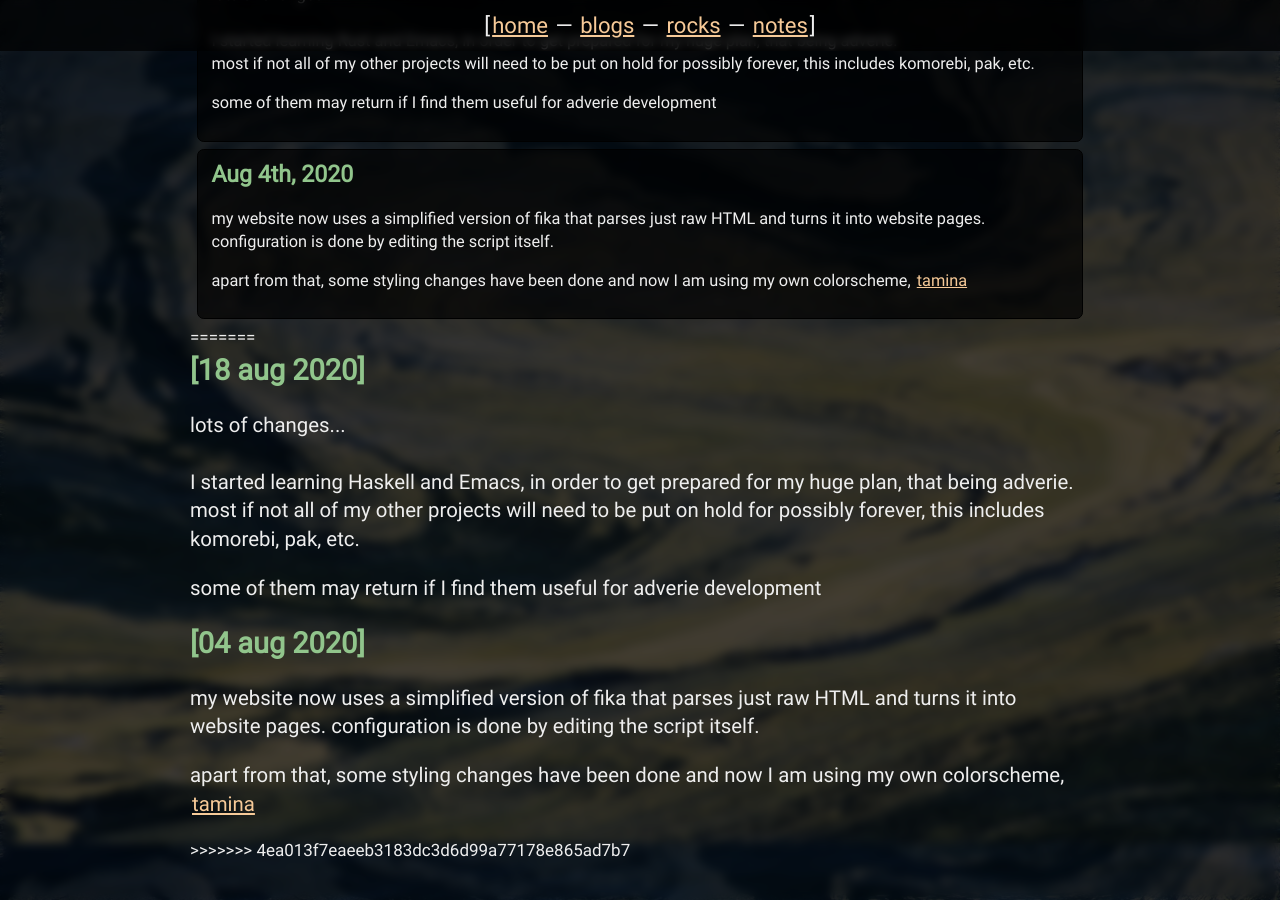
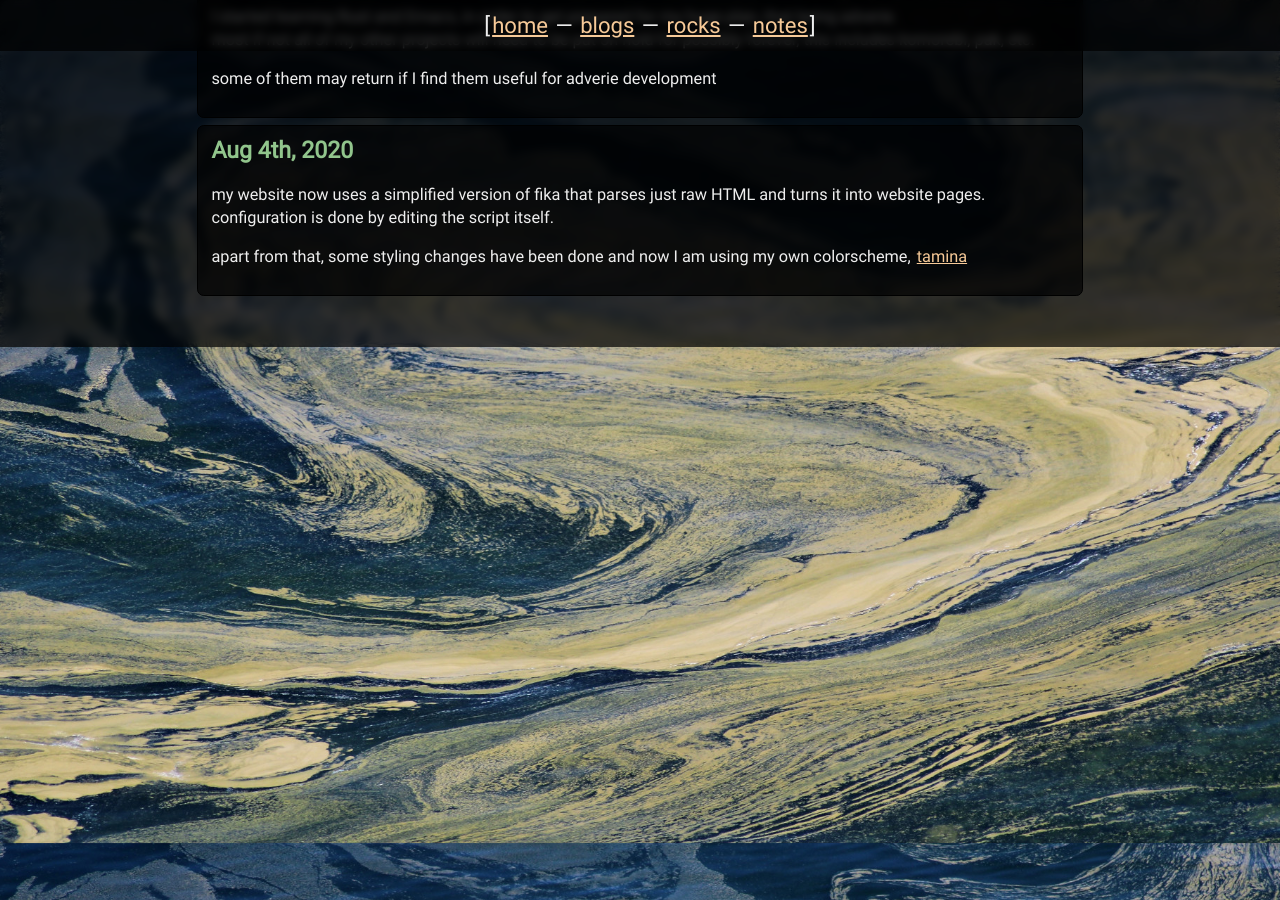
Before and after one commit to XilogOfficial/taminaru, a Jekyll site: the page built from index.html, in a window 1280 px wide and 900 px high, scrolled down 1688 px. Built offline with Jekyll 4.4.1, drawn with Linux system fonts in a browser that asks for light colours.

Commit message:
fixed link

```diff
--- a/index.html
+++ b/index.html
@@ -3,7 +3,7 @@
 title: About
 ---
 
-<a href="https://pages.codeberg.org/taminaru/site/">
+<a href="https://pages.codeberg.org/tanmatsu/site/">
   <div class=card>
     <h4>Visit the FOSS-friendly version of this site</h4>
     <h4>No excessive styling or Cloudflare or JavaScript guaranteed!</h4>
@@ -35,19 +34,3 @@
     <p>{{ news.content }}</p>
   </div>
 {% endfor %}
-=======
-<h3>[18 aug 2020]</h3>
-
-
-<p>lots of changes...<br><br> I started learning Haskell and Emacs, in order to get prepared for my huge plan, that being adverie.<br> most if not all of my other projects will need to be put on hold for possibly forever, this includes komorebi, pak, etc.</p>
-
-<p>some of them may return if I find them useful for adverie development</p>
-
-
-<h3>[04 aug 2020]</h3>
-
-
-<p>my website now uses a simplified version of fika that parses just raw HTML and turns it into website pages. configuration is done by editing the script itself.</p>
-
-<p>apart from that, some styling changes have been done and now I am using my own colorscheme, <a href="https://codeberg.org/taminaru/tamina">tamina</a></p>
->>>>>>> 4ea013f7eaeeb3183dc3d6d99a77178e865ad7b7
```
Also changed, not shown: other parts of index.html (+0 -1 lines).
